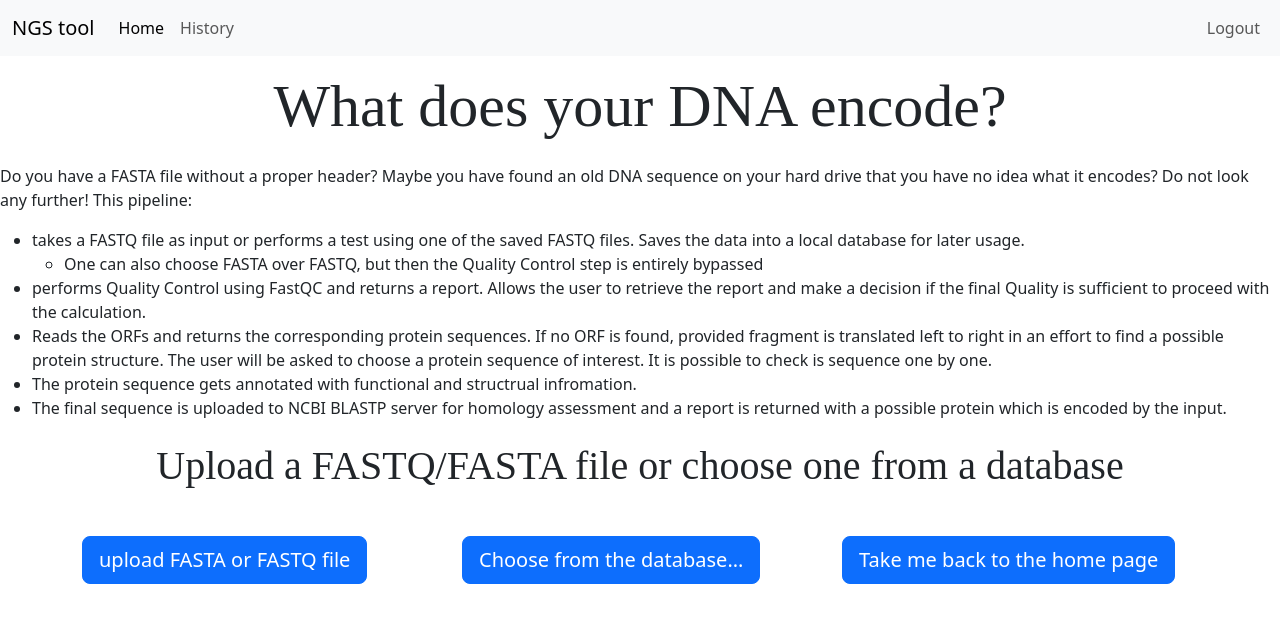
After one commit to dronmorse/NGS_tool, a Flask app: page /DNAtoPROTEIN in a window 1280 px wide. The commit adds this page. Shown: the top 623 px of the page. Run offline with Flask 3, Linux system fonts and the light colour scheme; the visitor is signed in with stand-in values (Sample User, id 1).

Commit message:
added file deposit in db

```diff
--- a/app/app.py
+++ b/app/app.py
@@ -2,9 +2,10 @@
 
 from flask import Flask, render_template, request, session, redirect
 from flask_session import Session
-from helper import sorry, login_required
+from helper import sorry, login_required, seqtoDB
 import sqlite3
 from werkzeug.security import check_password_hash, generate_password_hash
+import os
 
 
 # starting flask app
@@ -18,6 +19,16 @@ app.config["SESSION_PERMANENT"] = False
 app.config["SESSION_TYPE"] = "filesystem"
 Session(app)
 
+@app.after_request
+def after_request(response):
+
+    # Ensure responses aren't cached
+    response.headers["Cache-Control"] = "no-cache, no-store, must-revalidate"
+    response.headers["Expires"] = 0
+    response.headers["Pragma"] = "no-cache"
+
+    return response
+
 @app.route('/', methods=['GET'])
 @login_required
 def index():
@@ -26,24 +37,10 @@ def index():
 
         # set name of the project and available pipelines
         project_title = "Welcome to DNA analysis tool!"
-        options = ["What does your DNA encode?"]
+        options = (("/DNAtoPROTEIN", "What does your DNA encode?"),)
 
         return render_template("index.html", project_title=project_title, options=options)
 
-
-@app.route('/upload', methods=['GET', 'POST'])
-@login_required
-def upload():
-
-    # TODO
-
-    if request.method == "GET":
-
-        return render_template("upload.html")
-
-    else:
-
-        return sorry(text="This page does not exist yet :(")
 
 @app.route("/register", methods=["GET", "POST"])
 def register():
@@ -76,12 +73,22 @@ def register():
 
             return render_template("login.html")
 
-        except ValueError:
+        except sqlite3.IntegrityError:
 
             return sorry("Username already exists!")
 
     else:
         return render_template("register.html")
+
+@app.route("/logout")
+def logout():
+    """Log user out"""
+
+    # Forget any user_id
+    session.clear()
+
+    # Redirect user to login form
+    return redirect("/login")
 
 @app.route("/login", methods=["GET", "POST"])
 def login():
@@ -90,7 +97,7 @@ def login():
     # Forget any user_id
     session.clear()
 
-    # User reached route via POST (as by submitting a form via POST)
+    # User reached route via POST
     if request.method == "POST":
 
         # Ensure username was submitted
@@ -105,29 +112,77 @@ def login():
         con = sqlite3.connect("data.db")
         db = con.cursor()
 
-        # Query database for username
+        # Query database for username and save the outcome in a variable
         rows = db.execute(
             "SELECT * FROM users WHERE username = ?", (request.form.get("username"),)
         )
-
-        print(list(rows))
+        rowsOut = list(rows)
 
         # Ensure username exists and password is correct
-        if len(list(rows)) != 1 or not check_password_hash(
-            rows[0][2], request.form.get("password")):
+        if len(list(rowsOut)) != 1 or not check_password_hash(
+            list(rowsOut)[0][2], request.form.get("password")):
 
             con.close()
 
             return sorry("invalid username and/or password", 403)
 
         # Remember which user has logged in
-        session["user_id"] = rows[0]["id"]
+        session["user_id"] = list(rowsOut)[0][0]
 
         con.close()
 
         # Redirect user to home page
         return redirect("/")
 
-    # User reached route via GET (as by clicking a link or via redirect)
+    # User reached route via GET
     else:
         return render_template("login.html")
+
+@app.route('/DNAtoPROTEIN', methods=['GET'])
+@login_required
+def DNAtoPROTEIN():
+
+    if request.method == "GET":
+
+        return render_template("DNAtoPROTEIN.html")
+
+@app.route('/upload', methods=['GET', 'POST'])
+@login_required
+def upload():
+
+    # function that saves the uploaded file to temp and adds it to the database
+
+    if request.method == "GET":
+
+        return render_template("upload.html")
+
+    else:
+
+        # save the file to temp
+        seq = request.files['upload']
+
+        path = r"temp/{}".format(seq.filename)
+
+        # for line in seq.readlines():
+        #     print(line)
+
+        if seq.filename != '':
+
+            seq.save(path)
+
+        else:
+
+            return render_template("upload.html")
+
+        # save the file to db
+        dbCheck = seqtoDB(path)
+        print(dbCheck)
+
+        # database check
+        if dbCheck != None:
+            return sorry(text=dbCheck)
+
+        # drop the temp file
+        os.remove(path)
+
+        return sorry(text="This page does not exist yet :(")
--- a/app/helper.py
+++ b/app/helper.py
@@ -2,9 +2,11 @@
 
 from flask import render_template, session, redirect
 from functools import wraps
+import sqlite3
 
 # placeholder render for future sections
 def sorry(text, code=400):
+
     return render_template("sorry.html", text=text, code=code)
 
 
@@ -22,3 +24,40 @@ def login_required(f):
         return f(*args, **kwargs)
 
     return decorated_function
+
+def seqtoDB(file):
+
+    prefix = ''
+    data = ''
+    filetype = "fasta" if file[-5:] == "fasta" else "fastq"
+
+    # fetch data from the file
+    with open(file, 'r') as f:
+        for line in f.readlines():
+
+            if line.startswith(">") or line.startswith("@"):
+
+                prefix += line
+
+            else:
+
+                data += line
+
+    # enable sqlite database
+    con = sqlite3.connect("data.db")
+    db = con.cursor()
+
+    # check if the sequence has been already added to the database
+    content = db.execute("SELECT prefix, content FROM seq where content = ?;", (data,))
+    contentData = list(content)
+
+    if contentData != []:
+        return("This sequence has been already found under the name: {}".format(contentData[0][0].strip(">")))
+
+
+    # add data to the database
+    db.execute("INSERT INTO seq (prefix, content, filetype, user_id) VALUES (?, ?, ?, ?);", (prefix, data, filetype, session.get("user_id")))
+    con.commit()
+
+    # close connection
+    con.close()
--- a/app/save.py
+++ b/app/save.py
@@ -1,3 +1,3 @@
 #!/usr/bin/env python3
 
-def saveFASTAToDB(name, sequence):
+def saveFASTQToDB(name, sequence):
--- a/app/static/styles.css
+++ b/app/static/styles.css
@@ -14,14 +14,16 @@ h2 {
 
 .container{
     position: relative;
-    height:100%;
+    height: 100%;
    }
 
-button{
-     position: relative;
-     top: 50%;
-     transform: translateY(-50%);
-   }
+
+.button-wrapper {
+    display: inline-block;
+    position: relative;
+    top: 50%;
+    transform: translateY(-50%);
+}
 
 .space-above {
     margin-top: 40px;
@@ -32,4 +34,4 @@ button{
     margin-left: auto;
     margin-right: auto;
     width: 50%;
-  }
+}
--- /dev/null
+++ b/app/templates/DNAtoPROTEIN.html
@@ -0,0 +1,52 @@
+{% extends "layout.html" %}
+
+{% block head %}
+    What does your DNA encode?
+{% endblock %}
+
+
+{% block body %}
+    <h1>What does your DNA encode?</h1>
+
+    <p>
+        Do you have a FASTA file without a proper header? Maybe you have found an old DNA sequence on your hard drive that you have no idea what it encodes?
+        Do not look any further! This pipeline:
+    </p>
+    <ul>
+        <li>takes a FASTQ file as input or performs a test using one of the saved FASTQ files. Saves the data into a local database for later usage.</li>
+        <ul>
+            <li>One can also choose FASTA over FASTQ, but then the Quality Control step is entirely  bypassed</li>
+        </ul>
+        <li> performs Quality Control using FastQC and returns a report. Allows the user to retrieve the report and make a decision if the final Quality is sufficient to proceed with the calculation.</li>
+        <li>Reads the ORFs and returns the corresponding protein sequences. If no ORF is found, provided fragment is translated left to right in an effort to find a possible protein structure. The user will be asked to choose a protein sequence of interest. It is possible to check is sequence one by one.</li>
+        <li>The protein sequence gets annotated with functional and structrual infromation. </li>
+        <li>The final sequence is uploaded to NCBI BLASTP server for homology assessment and a report is returned with a possible protein which is encoded by the input.</li>
+    </ul>
+
+    <h2>Upload a FASTQ/FASTA file or choose one from a database</h2>
+
+
+    <div class="container">
+        <div class="row space-above">
+          <div class="col">
+            <form action="/upload" method="GET">
+                <input type="hidden" name="upload">
+                <button class="btn btn-primary btn-lg" type="submit">upload FASTA or FASTQ file</button>
+            </form>
+          </div>
+          <div class="col">
+            <form action="/browseseq" method="GET">
+                <input type="hidden" name="browseseq">
+                <button class="btn btn-primary btn-lg" type="submit">Choose from the database...</button>
+            </form>
+          </div>
+          <div class="col">
+            <form action="/" method="GET" >
+                <input type="hidden" name="home">
+                <button class="btn btn-primary btn-lg" type="submit">Take me back to the home page</button>
+            </form>
+          </div>
+        </div>
+    </div>
+
+{% endblock %}
--- a/app/templates/index.html
+++ b/app/templates/index.html
@@ -15,7 +15,10 @@
 
       <ul class="list-group">
          {% for option in options %}
-            <li class="list-group-item">{{ option }}</li>
+            <form action="{{ option[0] }}" method="GET">
+               <input type="hidden" name="{{ option[1] }}" value="{{ option[0] }}">
+               <button class="mx-auto w-auto d-flex justify-content-center space-above list-group-item btn btn-primary" type="submit">{{ option[1] }}</button>
+            </form>
          {% endfor %}
        </ul>
    </div>
--- a/app/templates/layout.html
+++ b/app/templates/layout.html
@@ -24,10 +24,12 @@
                       <a class="nav-link active" aria-current="page" href="/">Home</a>
                     </li>
                     <li class="nav-item">
-                      <a class="nav-link" href="/">Ongoing analyses</a>
+                      <a class="nav-link" href="/">History</a>
                     </li>
+                  </ul>
+                  <ul class="navbar-nav ms-auto mb-2 mb-lg-0">
                     <li class="nav-item">
-                      <a class="nav-link" href="/register" class="d-flex">Register</a>
+                      <a class="nav-link" href="/logout">Logout</a>
                     </li>
                   </ul>
                 {% else %}
--- a/app/templates/login.html
+++ b/app/templates/login.html
@@ -1,6 +1,6 @@
 {% extends "layout.html" %}
 
-{% block title %}
+{% block head %}
     Login to your profile
 {% endblock %}
 
--- a/app/templates/register.html
+++ b/app/templates/register.html
@@ -1,6 +1,6 @@
 {% extends "layout.html" %}
 
-{% block title %}
+{% block head %}
     Register a new user
 {% endblock %}
 
```
Also changed, not shown: app/tables.txt (+11 -3 lines), app/templates/upload.html (+15 -4 lines), 5 other files.
